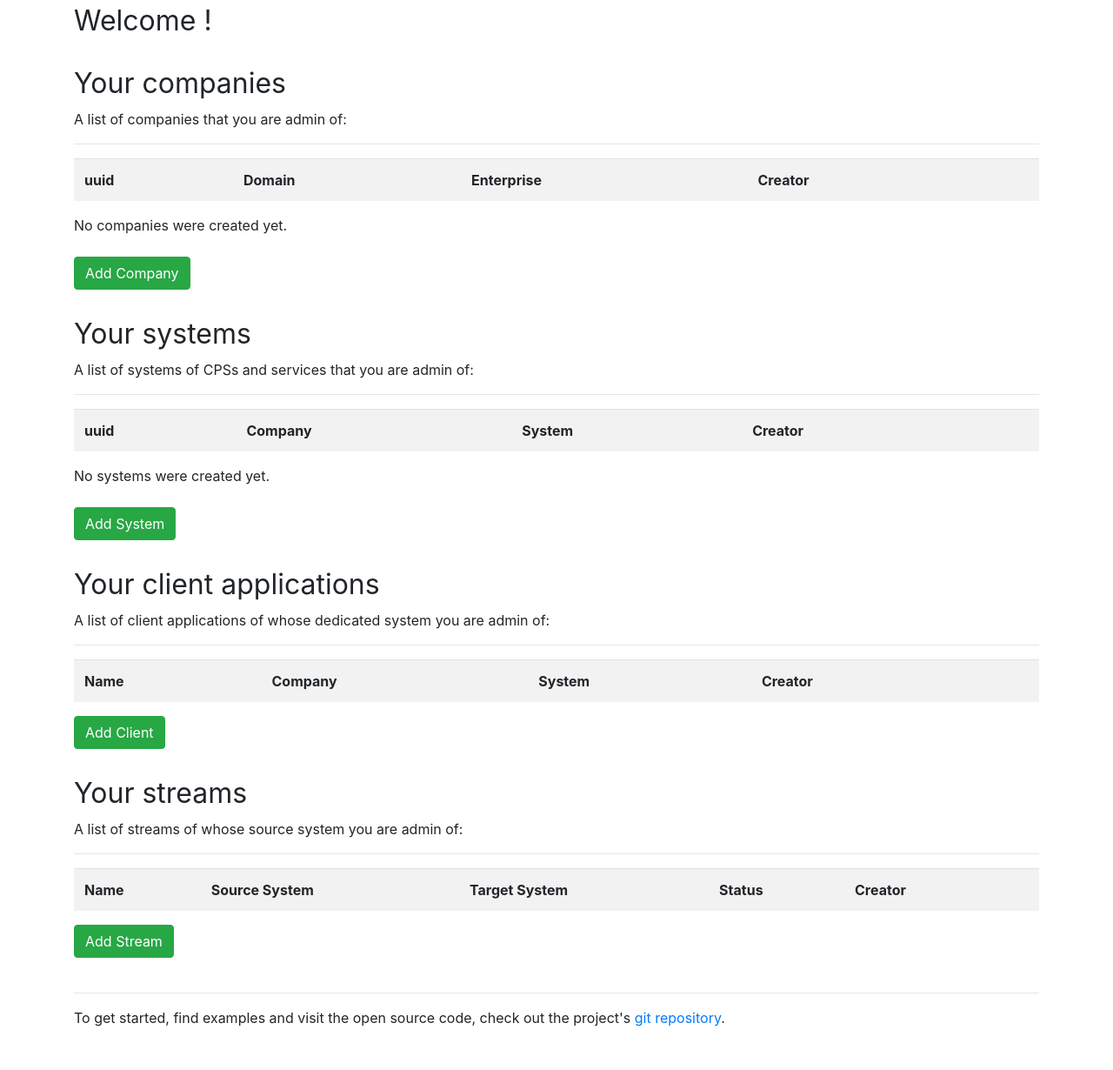
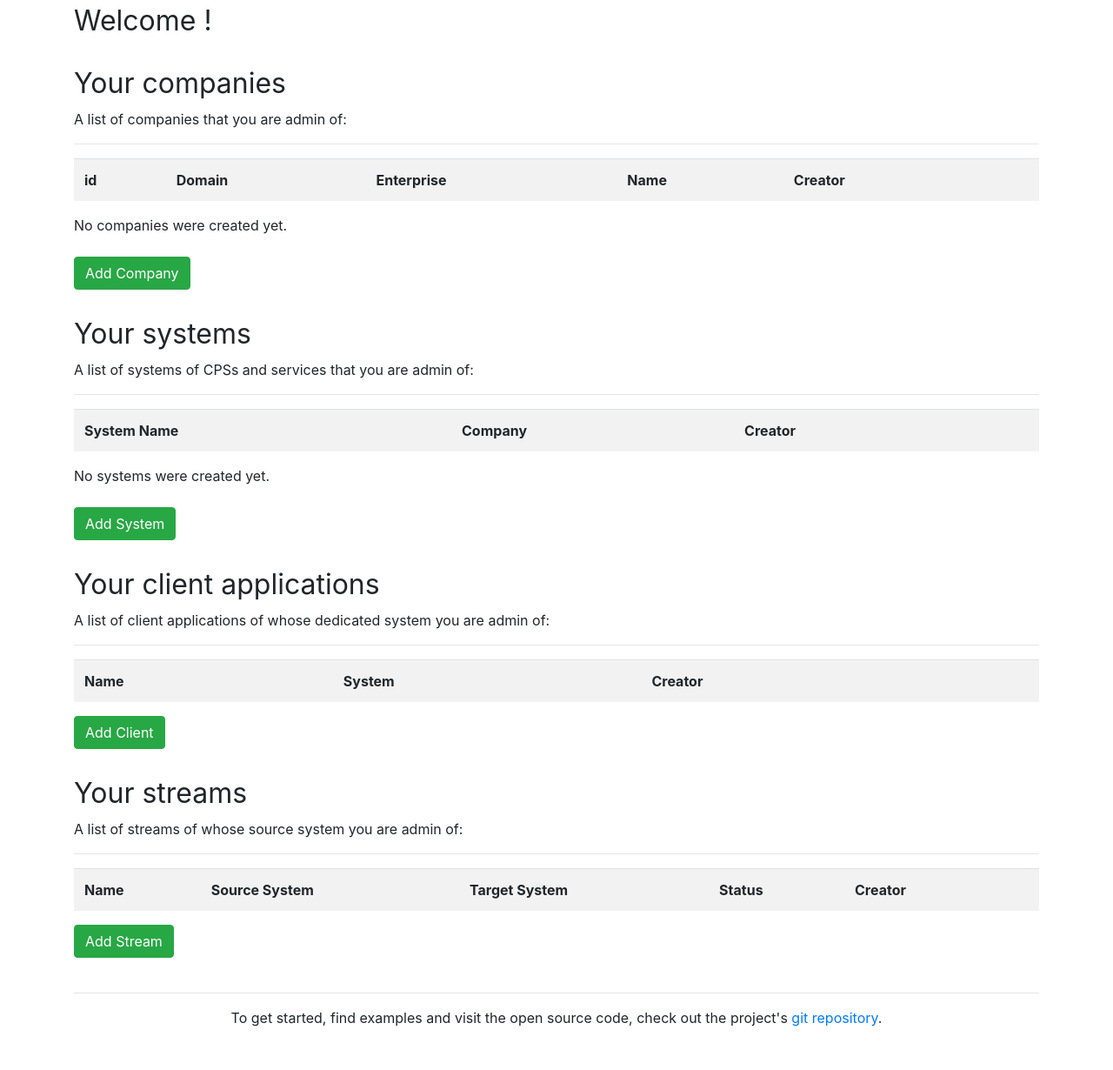
Before and after one commit to i-Asset/distribution-network, a Flask app: template server/templates/dashboard.html in a window 1280 px wide. Shown: the part 139-1369 px from the top of the page at 87% size. Before the commit the page ends 1319 px from the top, so only its background shows below. Run offline with Flask 2, Linux system fonts and the light colour scheme; the template is opened without the code that fills it, so the values that code supplies are empty; parts of the project's set-up code (start-up, migrations or seed data) failed here and were passed over; some libraries are stand-ins or nearby versions.

Commit message:
update register and logged-in dashboard

```diff
--- a/server/templates/dashboard.html
+++ b/server/templates/dashboard.html
@@ -14,21 +14,23 @@
   <hr>
   <table class="table table-striped">
     <tr>
-      <th>uuid</th>
+      <th>id</th>
       <th>Domain</th>
       <th>Enterprise</th>
+      <th>Name</th>
       <th>Creator</th>
       <th></th>
 <!--      <th></th>-->
     </tr>
       {% for company in companies %}
       <tr>
-        <td><a href="show_company/{{company.company_uuid}}" class="btn btn-block">{{company.company_uuid}}</a></td>
-        <td><a href="show_company/{{company.company_uuid}}" class="btn btn-block">{{company.domain}}</a></td>
-        <td><a href="show_company/{{company.company_uuid}}" class="btn btn-block">{{company.enterprise}}</a></td>
-        <td><a href="show_company/{{company.company_uuid}}" class="btn btn-block">{{company.contact_mail}}</a></td>
+        <td><a href="show_company/{{company.id}}" class="btn btn-block">{{company.id}}</a></td>
+        <td><a href="show_company/{{company.id}}" class="btn btn-block">{{company.domain}}</a></td>
+        <td><a href="show_company/{{company.id}}" class="btn btn-block">{{company.enterprise}}</a></td>
+        <td><a href="show_company/{{company.id}}" class="btn btn-block">{{company.name}}</a></td>
+        <td><a href="show_company/{{company.id}}" class="btn btn-block">{{company.contact_mail}}</a></td>
 <!--        <td>{{company.contact_mail}}</td>-->
-        <td><a href="show_company/{{company.company_uuid}}" class="btn btn-info float-right"
+        <td><a href="show_company/{{company.id}}" class="btn btn-info float-right"
         data-toggle="tooltip" title="Manage this company.">manage company</a></td>
 <!--        <td><a class="btn btn-danger" href="/delete_company/{{company.company_uuid}}"> delete</a></td>-->
       </tr>
@@ -52,9 +54,8 @@ A list of systems of CPSs and services that you are admin of:
   <hr>
   <table class="table table-striped">
     <tr>
-      <th>uuid</th>
+      <th>System Name</th>
       <th>Company</th>
-      <th>System</th>
       <th>Creator</th>
       <th></th>
 <!--      <th></th>-->
@@ -62,11 +63,10 @@ A list of systems of CPSs and services that you are admin of:
 
       {% for system in systems %}
       <tr>
-        <td><a href="show_system/{{system.system_uuid}}" class="btn btn-block">{{system.system_uuid}}</a></td>
-        <td><a href="show_system/{{system.system_uuid}}" class="btn btn-block">{{system.domain}}.{{system.enterprise}}</a></td>
-        <td><a href="show_system/{{system.system_uuid}}" class="btn btn-block">{{system.workcenter}}.{{system.station}}</a></td>
-        <td><a href="show_system/{{system.system_uuid}}" class="btn btn-block">{{system.contact_mail}}</a></td>
-        <td><a href="show_system/{{system.system_uuid}}" class="btn btn-info float-right"
+        <td><a href="show_system/{{system.sys_name}}" class="btn btn-block">{{system.sys_name}}</a></td>
+        <td><a href="show_system/{{system.sys_name}}" class="btn btn-block">{{system.com_name}}</a></td>
+        <td><a href="show_system/{{system.sys_name}}" class="btn btn-block">{{system.contact_mail}}</a></td>
+        <td><a href="show_system/{{system.sys_name}}" class="btn btn-info float-right"
         data-toggle="tooltip" title="Manage this system.">manage system</a></td>
 <!--        <td><a class="btn btn-danger" href="/delete_system/{{system.system_uuid}}"> delete</a></td>-->
       </tr>
@@ -92,19 +92,17 @@ A list of client applications of whose dedicated system you are admin of:
   <table class="table table-striped">
     <tr>
       <th>Name</th>
-      <th>Company</th>
       <th>System</th>
       <th>Creator</th>
       <th></th>
     </tr>
       {% for client in clients %}
       <tr>
-        <td><a href="show_client/{{client.system_uuid}}/{{client.name}}" class="btn btn-block">{{client.name}}</a></td>
-        <td><a href="show_client/{{client.system_uuid}}/{{client.name}}" class="btn btn-block">{{client.domain}}.{{client.enterprise}}</a></td>
-        <td><a href="show_client/{{client.system_uuid}}/{{client.name}}" class="btn btn-block">{{client.workcenter}}.{{client.station}}</a></td>
-        <td><a href="show_client/{{client.system_uuid}}/{{client.name}}" class="btn btn-block">{{client.contact_mail}}</a></td>
+        <td><a href="show_client/{{client.sys_name}}/{{client_name}}" class="btn btn-block">{{client.client_name}}</a></td>
+        <td><a href="show_client/{{client.sys_name}}/{{client_name}}" class="btn btn-block">{{client.sys_name}}</a></td>
+        <td><a href="show_client/{{client.sys_name}}/{{client_name}}" class="btn btn-block">{{client.contact_mail}}</a></td>
 <!--        <td>{{client.contact_mail}}</td>-->
-        <td><a href="show_client/{{client.system_uuid}}/{{client.name}}" class="btn btn-info float-right"
+        <td><a href="show_client/{{client.sys_name}}/{{client_name}}" class="btn btn-info float-right"
                 data-toggle="tooltip" title="Manage this client application.">manage</a></td>
       </tr>
     {% endfor %}
@@ -130,13 +128,13 @@ A list of streams of whose source system you are admin of:
     </tr>
       {% for stream in streams %}
       <tr>
-        <td><a href="show_stream/{{stream.system_uuid}}/{{stream.name}}" class="btn btn-block">{{stream.name}}</a></td>
-        <td><a href="show_stream/{{stream.system_uuid}}/{{stream.name}}" class="btn btn-block">{{stream.source_system}}</a></td>
-        <td><a href="show_stream/{{stream.system_uuid}}/{{stream.name}}" class="btn btn-block">{{stream.target_system}}</a></td>
-        <td><a href="show_stream/{{stream.system_uuid}}/{{stream.name}}" class="btn btn-block">{{stream.status}}</a></td>
-        <td><a href="show_stream/{{stream.system_uuid}}/{{stream.name}}" class="btn btn-block">{{stream.contact_mail}}</a></td>
+        <td><a href="show_stream/{{stream.system_name}}/{{stream.name}}" class="btn btn-block">{{stream.name}}</a></td>
+        <td><a href="show_stream/{{stream.system_name}}/{{stream.name}}" class="btn btn-block">{{stream.source_system}}</a></td>
+        <td><a href="show_stream/{{stream.system_name}}/{{stream.name}}" class="btn btn-block">{{stream.target_system}}</a></td>
+        <td><a href="show_stream/{{stream.system_name}}/{{stream.name}}" class="btn btn-block">{{stream.status}}</a></td>
+        <td><a href="show_stream/{{stream.system_name}}/{{stream.name}}" class="btn btn-block">{{stream.contact_mail}}</a></td>
 
-        <td><a href="show_stream/{{stream.system_uuid}}/{{stream.name}}" class="btn btn-info float-right"
+        <td><a href="show_stream/{{stream.system_name}}/{{stream.name}}" class="btn btn-info float-right"
                 data-toggle="tooltip" title="Manage this stream.">manage</a></td>
       </tr>
     {% endfor %}
@@ -147,10 +145,13 @@ A list of streams of whose source system you are admin of:
   <br>
   <br>
   <hr>
-  <tr>
+    <center>
+          <tr>
       To get started, find examples and visit the open source code,
       check out the project's <a href={{payload.SOURCE_URL}}>git repository</a>.
     </tr>
+    </center>
+  <br>
   <br>
 
 {% endblock %}
--- a/server/views/auth.py
+++ b/server/views/auth.py
@@ -35,7 +35,6 @@ class RegisterForm(Form):
 def register():
     form = RegisterForm(request.form)
     email = form.email.data.strip()
-    # form.birthdate.label = "Birthdate"
     if request.method == 'POST' and form.validate():
         # Create cursor
         engine = db.create_engine(app.config['SQLALCHEMY_DATABASE_URI'])
--- a/server/views/useful_functions.py
+++ b/server/views/useful_functions.py
@@ -8,7 +8,8 @@ def get_uid():
 
 def get_id():
     import random
-    return random.randint(-1e12, -10)
+    # Postgres allows -2147483648 to +2147483647
+    return random.randint(-1e9, -10)
 
 
 def get_datetime():
```
Also changed, not shown: server/templates/auth/register.html (+0 -28 lines), server/views/home.py (+62 -62 lines).
